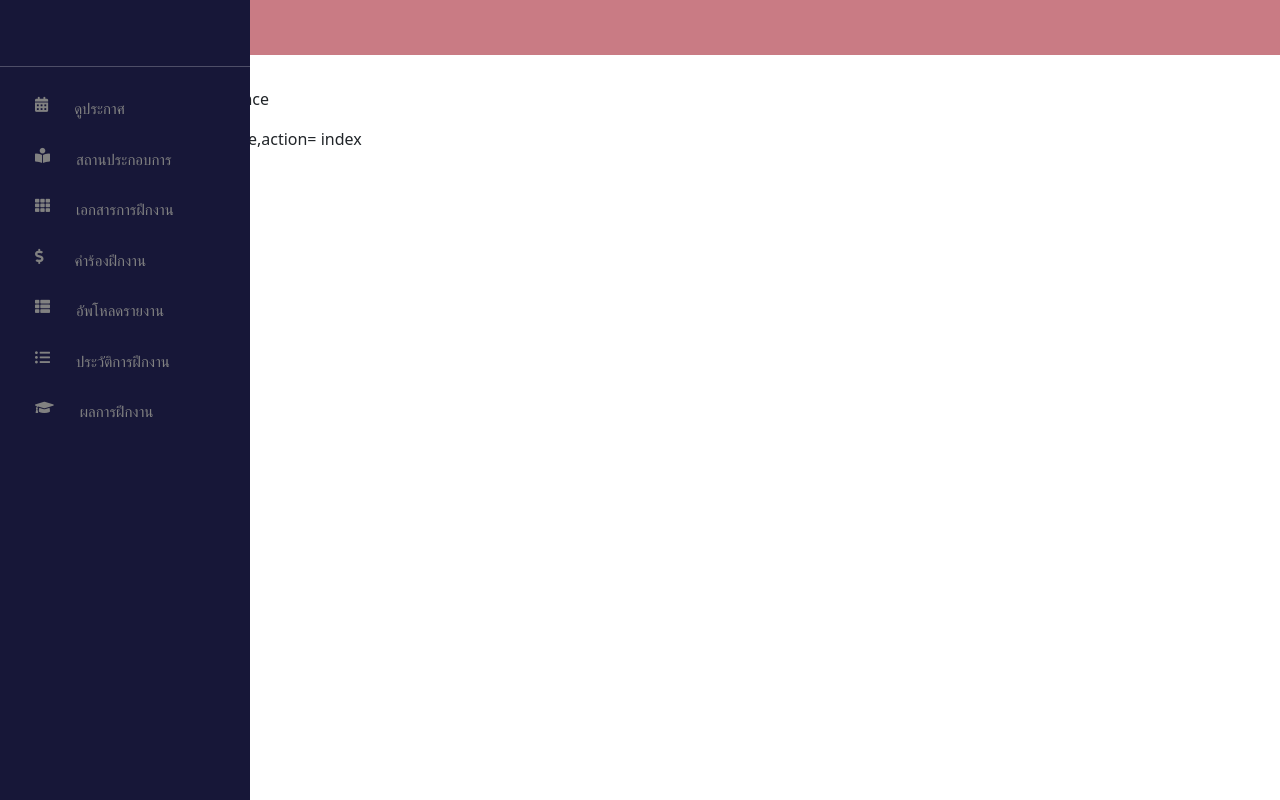
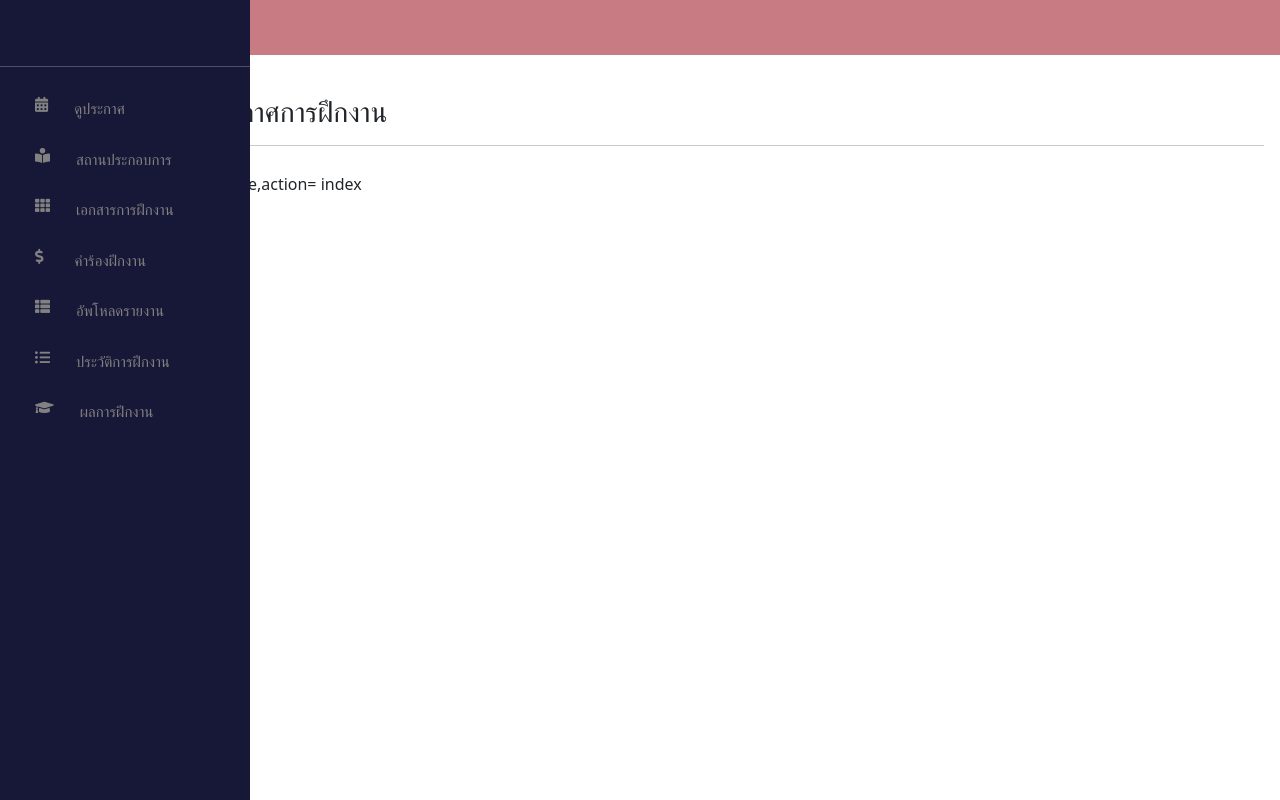
Before and after one commit to Fourth1755/Project-SE-2022, a PHP site: page /?controller=announce&action=index in a window 1280 px wide. Run offline with PHP 8.4, Linux system fonts and the light colour scheme.

Commit message:
Update index_announce.php

```diff
--- a/view/announce/index_announce.php
+++ b/view/announce/index_announce.php
@@ -1 +1,6 @@
-<p> Welcome to Announce</p>
+<div class="content-main">
+      <h3>ประกาศการฝึกงาน</h3>
+
+      <hr style="width:100%;text-align:left;margin-left:0">
+
+  </div>
```
